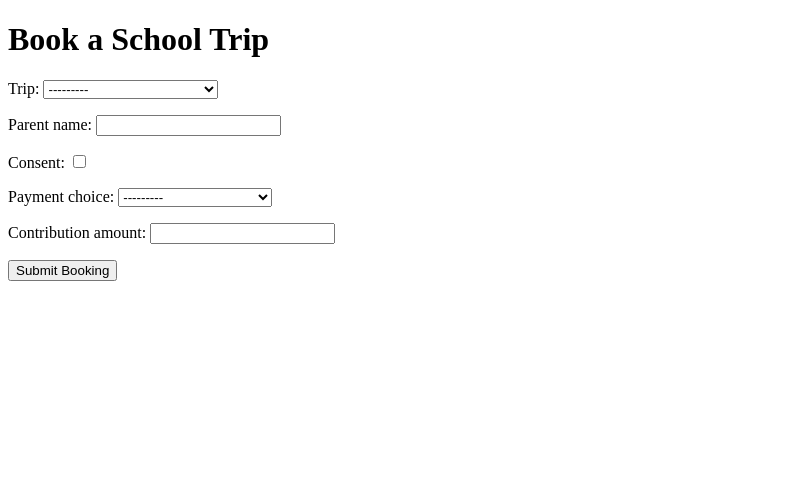
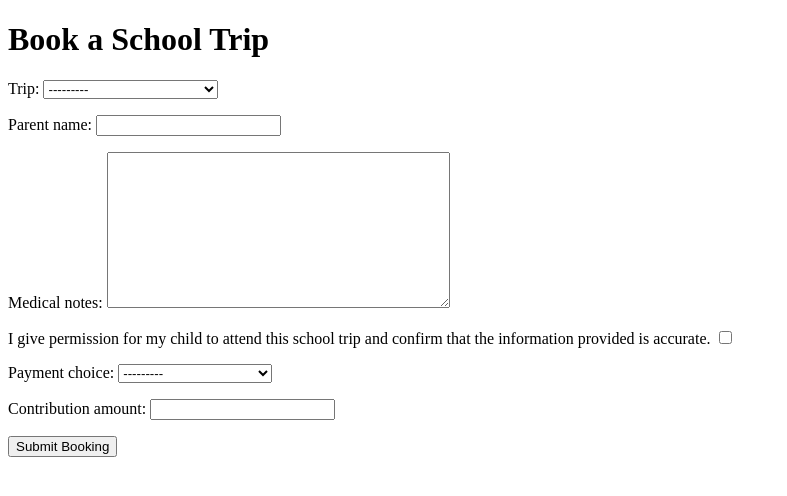
Before and after one commit to ali-moss-24/my_school_hub, a Django app: page /trips/book/ in a window 1280 px wide. Shown: the top 496 px of the page, without its empty margins (0-787 px from the left). Run offline with Django 4.2, Linux system fonts and the light colour scheme; data comes from the database, SQL or seed files in the repository; both versions use the stored data as it was after the commit.

Commit message:
Add medical notes and improve trip consent form

```diff
--- a/mealshub/templates/index.html
+++ b/mealshub/templates/index.html
@@ -131,7 +131,7 @@
     <div class="menu">
         <a href="/menu/1/"><i class="fa-solid fa-utensils"></i> MealsHub</a>
 
-        <a href="/trips/"><i class="fa-solid fa-bus"></i> SchoolTrips <span>(new)</span></a>
+        <a href="/trips/"><i class="fa-solid fa-bus"></i> SchoolTripsHub <span>(new)</span></a>
 
         <a class="coming-soon"><i class="fa-solid fa-clipboard-check"></i> AttendanceHub <span>(coming soon)</span></a>
         <a class="coming-soon"><i class="fa-solid fa-shield-heart"></i>SafeGuardHub <span>(coming soon)</span></a>
--- a/schooltrips/forms.py
+++ b/schooltrips/forms.py
@@ -3,11 +3,17 @@ from . models import Booking
 
 
 class BookingForm(forms.ModelForm):
+
+    consent = forms.BooleanField(
+        label="I give permission for my child to attend this school trip and confirm that the information provided is accurate."
+    )
+
     class Meta:
         model = Booking
         fields = [
             'trip',
             'parent_name',
+            'medical_notes',
             'consent',
             'payment_choice',
             'contribution_amount',
--- a/schooltrips/models.py
+++ b/schooltrips/models.py
@@ -20,6 +20,7 @@ class Trip(models.Model):
 class Booking(models.Model):
     trip = models.ForeignKey(Trip, on_delete=models.CASCADE)
     parent_name = models.CharField(max_length=100)
+    medical_notes = models.TextField(blank=True)
     consent = models.BooleanField(default=False)
     payment_choice = models.CharField(
        max_length=10,
```
Also changed, not shown: db.sqlite3, schooltrips/migrations/0003_booking_medical_notes.py (added).
